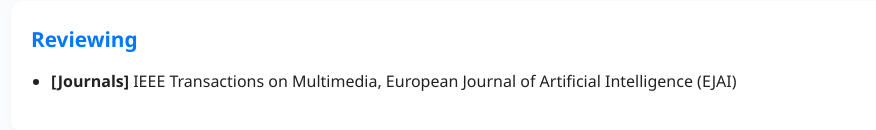
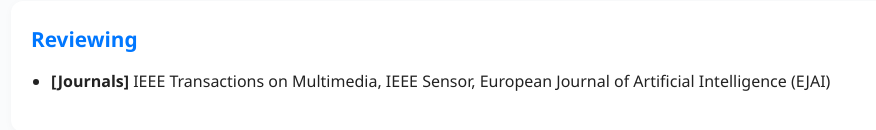
Before and after one commit to 23WM13/amananand, a plain HTML site: page index.html in a window 1280 px wide. Shown: the part 1286-1416 px from the top of the page, without its empty margins (179-1055 px from the left). Drawn offline with Linux system fonts and the light colour scheme.

Commit message:
Update index.html

```diff
--- a/index.html
+++ b/index.html
@@ -77,7 +77,7 @@
     <section class="review-section">
       <h2>Reviewing</h2>
       <ul>
-        <li><b>[Journals]</b>  IEEE Transactions on Multimedia, European Journal of Artificial Intelligence (EJAI)</li>
+        <li><b>[Journals]</b>  IEEE Transactions on Multimedia, IEEE Sensor, European Journal of Artificial Intelligence (EJAI)</li>
       </ul>
     </section>
   </main>
```
